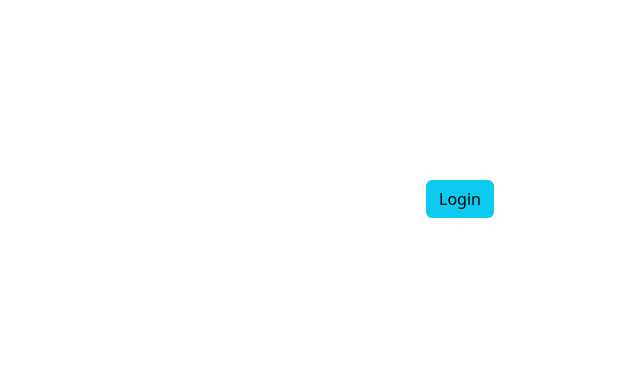
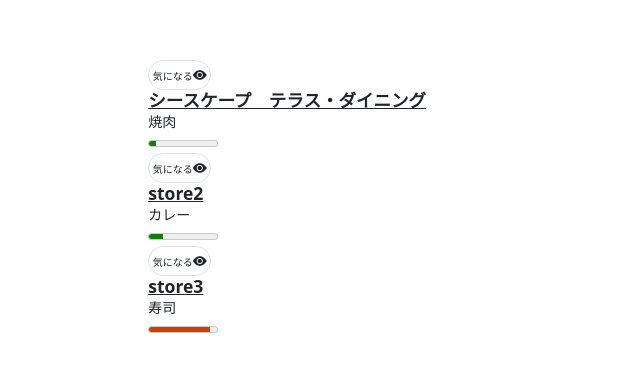
Before and after one commit to ryuta-mitsunaga/light-now, a Vue app: page / in a window 1280 px wide. Shown: the part 201-572 px from the top of the page, without its empty margins (214-854 px from the left). Built offline with nearby package versions, Linux system fonts and the light colour scheme.

Commit message:
画面の外枠を実装 APIの呼び出しなどは未実装

```diff
--- a/package.json
+++ b/package.json
@@ -14,8 +14,10 @@
   },
   "dependencies": {
     "bootstrap": "^5.3.2",
+    "bootstrap-icons": "^1.11.3",
     "vue": "^3.3.11",
-    "vue-router": "^4.2.5"
+    "vue-router": "^4.2.5",
+    "vue3-google-login": "^2.0.25"
   },
   "devDependencies": {
     "@rushstack/eslint-patch": "^1.3.3",
--- a/src/App.vue
+++ b/src/App.vue
@@ -3,12 +3,7 @@
 </script>
 
 <template>
-  <header>
-  </header>
-
   <RouterView />
 </template>
 
-<style scoped>
-
-</style>
+<style scoped></style>
--- a/src/assets/base.css
+++ b/src/assets/base.css
@@ -84,3 +84,7 @@
   -webkit-font-smoothing: antialiased;
   -moz-osx-font-smoothing: grayscale;
 }
+
+* {
+  font-size: 14px;
+}
--- a/src/router/index.ts
+++ b/src/router/index.ts
@@ -1,13 +1,25 @@
 import { createRouter, createWebHistory } from 'vue-router'
 import Login from '../views/Login.vue'
+import SignUp from '../views/SignUp.vue'
+import Top from '../views/Top.vue'
 
 const router = createRouter({
   history: createWebHistory(import.meta.env.BASE_URL),
   routes: [
     {
-      path: '/',
+      path: '/login',
       name: 'login',
       component: Login
+    },
+    {
+      path: '/signUp',
+      name: 'signUp',
+      component: SignUp
+    },
+    {
+      path: '/',
+      name: 'top',
+      component: Top
     }
   ]
 })
--- a/src/views/Login.vue
+++ b/src/views/Login.vue
@@ -1,5 +1,15 @@
 <template>
-  <div>
-    <input type="button" class="btn btn-info" value="Login" />
-  </div>
+  <form>
+    <div class="mb-3">
+      <label for="email" class="form-label">Email address</label>
+      <input type="email" class="form-control" id="email" />
+    </div>
+    <div class="mb-3">
+      <label for="password" class="form-label">Password</label>
+      <input type="password" class="form-control" id="password" />
+    </div>
+
+    <button @click="$router.push('/')" type="submit" class="btn btn-primary me-2">ログイン</button>
+    <button type="button" class="btn btn-secondary" @click="$router.push('signUp')">登録</button>
+  </form>
 </template>
--- /dev/null
+++ b/src/views/SignUp.vue
@@ -0,0 +1,39 @@
+<template>
+  <form>
+    <div class="mb-3">
+      <label for="email" class="form-label">Email address</label>
+      <input type="email" v-model="data.email" class="form-control" id="email" />
+    </div>
+    <div class="mb-3">
+      <label for="password" class="form-label">Password</label>
+      <input type="password" v-model="data.password" class="form-control" id="password" />
+    </div>
+
+    <div class="mb-3">
+      <label for="confirmPassword" class="form-label">Confirm Password</label>
+      <input
+        type="password"
+        v-model="data.confirmPassword"
+        class="form-control"
+        id="confirmPassword"
+      />
+      <p v-show="isConfirmPasswordInValid" class="text-danger">パスワードが間違っています</p>
+    </div>
+
+    <button type="button" class="btn btn-primary" @click="$router.push('signUp')">登録</button>
+  </form>
+</template>
+
+<script lang="ts" setup>
+import { computed, reactive } from 'vue'
+
+const data = reactive({
+  email: '',
+  password: '',
+  confirmPassword: ''
+})
+
+const isConfirmPasswordInValid = computed(() => {
+  return data.password !== data.confirmPassword
+})
+</script>
--- /dev/null
+++ b/src/views/Top.vue
@@ -0,0 +1,133 @@
+<template>
+  <div style="user-select: none">
+    <div v-for="store in stores">
+      <div>
+        <span v-if="store.isSent">
+          <i class="bi bi-send-check"></i>
+        </span>
+        <span
+          v-else
+          @click="interest(store)"
+          class="interest-btn border rounded-pill p-1 text-center"
+          style="cursor: pointer"
+        >
+          <span style="font-size: 10px">気になる</span><i class="bi bi-eye-fill" />
+        </span>
+      </div>
+      <h2
+        @click="openDetail(store)"
+        class="fw-bold fs-5 mb-0 text-decoration-underline"
+        data-bs-toggle="modal"
+        data-bs-target="#exampleModal"
+      >
+        {{ store.name }}
+      </h2>
+      <div>{{ store.category }}</div>
+      <div>
+        <span v-if="store.isSent">
+          <i class="bi bi-check-lg"></i>
+        </span>
+        <meter v-else max="100" low="20" high="80" optimum="10" :value="store.interestCount">
+          10%
+        </meter>
+      </div>
+    </div>
+  </div>
+
+  <!-- Modal -->
+  <div
+    class="modal fade modal-xl"
+    id="exampleModal"
+    tabindex="-1"
+    aria-labelledby="exampleModalLabel"
+    aria-hidden="true"
+  >
+    <div class="modal-dialog">
+      <div class="modal-content">
+        <div class="modal-body">
+          <iframe
+            class="w-100"
+            v-if="data.selectingStore"
+            frameborder="1"
+            :src="data.selectingStore.url"
+            style="height: 70vh"
+          />
+        </div>
+        <div class="modal-footer">
+          <button type="button" class="btn btn-secondary" data-bs-dismiss="modal">閉じる</button>
+          <button type="button" class="btn btn-primary">気になる</button>
+        </div>
+      </div>
+    </div>
+  </div>
+</template>
+
+<script lang="ts" setup>
+import { computed, reactive, ref } from 'vue';
+
+type Store = {
+  id: number;
+  name: string;
+  category: string;
+  interestCount: number;
+  url: string;
+  isSent: boolean;
+};
+
+const data = reactive<{
+  selectingStore: Store | null;
+}>({
+  selectingStore: null
+});
+
+const stores = ref([
+  {
+    id: 1,
+    name: 'シースケープ　テラス・ダイニング',
+    category: '焼肉',
+    interestCount: 10,
+    url: 'https://www.hotpepper.jp/strJ001266951/',
+    isSent: false
+  },
+  {
+    id: 2,
+    name: 'store2',
+    category: 'カレー',
+    interestCount: 20,
+    url: 'https://www.hotpepper.jp/strJ001266951/',
+    isSent: false
+  },
+  {
+    id: 3,
+    name: 'store3',
+    category: '寿司',
+    interestCount: 90,
+    url: 'https://www.hotpepper.jp/strJ001266951/',
+    isSent: false
+  }
+]);
+
+const openDetail = (store: Store) => {
+  data.selectingStore = store;
+};
+
+const interest = (store: Store) => {
+  const target = stores.value.find((s) => s.id === store.id);
+
+  if (target && target.interestCount > 100) {
+    target.isSent = true;
+  } else if (target) {
+    target.interestCount += 1;
+  }
+};
+</script>
+
+<style scoped>
+.interest-btn {
+  transition: transform 0.2s;
+  display: inline-block;
+  &:active {
+    transform: scale(0.95);
+  }
+}
+</style>
```
Also changed, not shown: src/main.ts (+10 -9 lines), .prettierrc.json, 1 other file (tests, documents, lock files or other folders).
